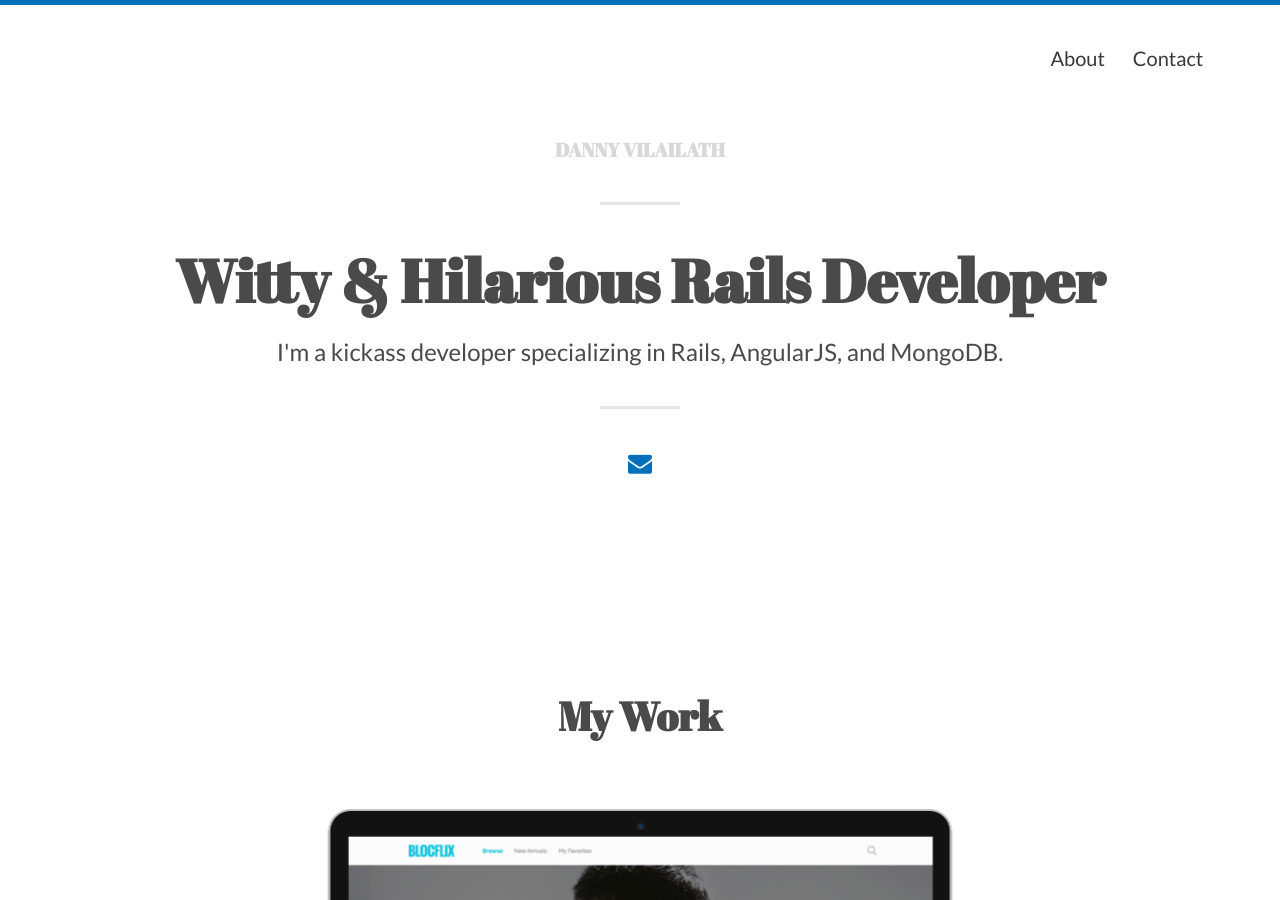
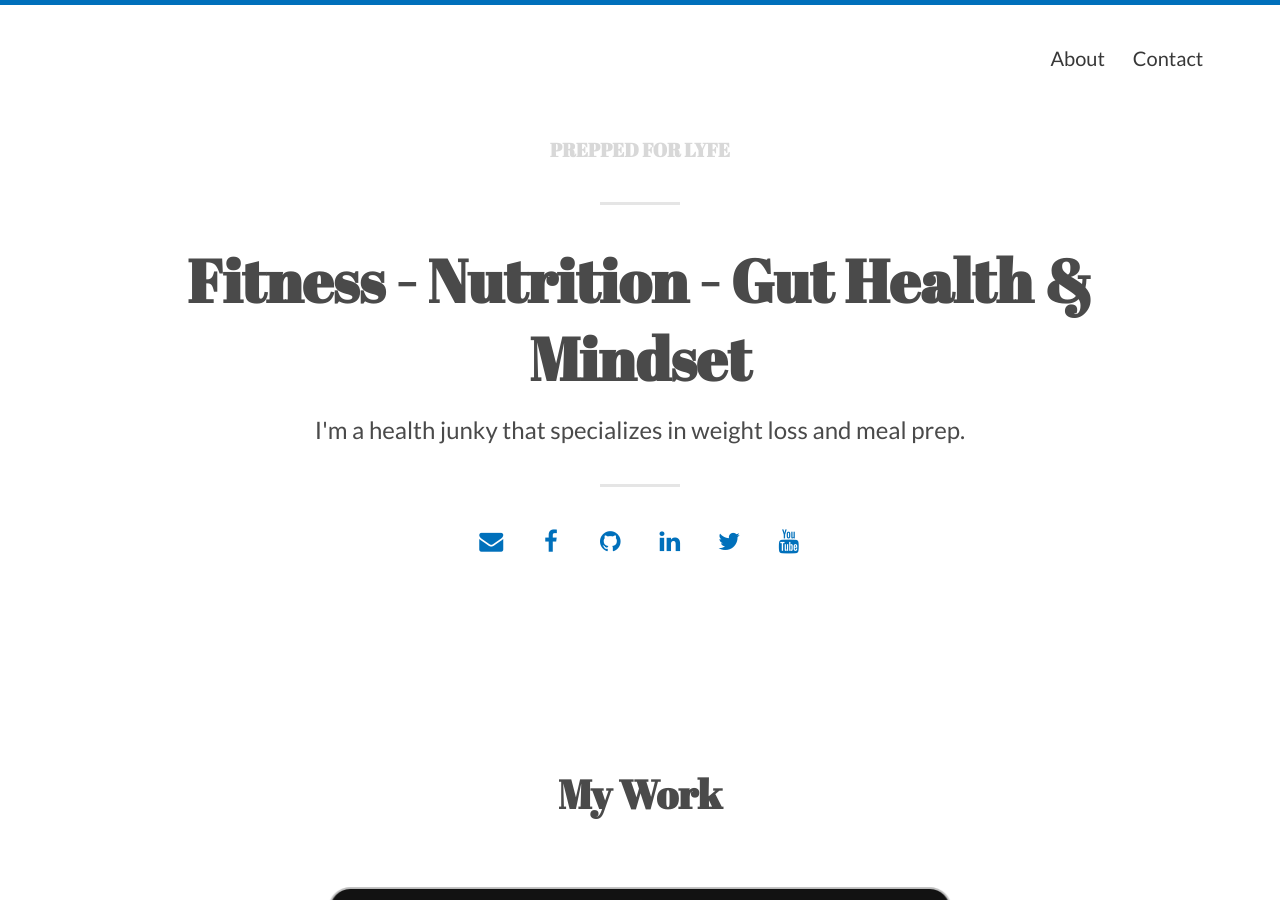
Before and after one commit to Bloc/portfolio-kami, a Jekyll site: the page built from index.html, in a window 1280 px wide and 900 px high. Built offline with Jekyll 4.4.1, drawn with Linux system fonts in a browser that asks for light colours; nearby versions of some CDN libraries; the list of posts is cut into pages by our own code.

Commit message:
update social media

```diff
--- a/_config.yml
+++ b/_config.yml
@@ -5,41 +5,41 @@
 # THEME-SPECIFIC CONFIGURATION
 theme_settings:
   # Meta
-  title: Danny Vilailath # Your name will go here
-  description: "A personal portfolio and blog website" # used by search engines
+  title: Prepped For Lyfe # Your name will go here
+  description: "fitness, nutrition, gut health, and mindset" # used by search engines
 
   # Header and footer text
   header_text: >
-     <h1>Witty & Hilarious Rails Developer</h1>
-     <p>I'm a kickass developer specializing in Rails, AngularJS, and MongoDB.</p>
+     <h1>Fitness - Nutrition - Gut Health & Mindset</h1>
+     <p>I'm a health junky that specializes in weight loss and meal prep.</p>
   header_text_feature_image:
   footer_text: >
    Powered by <a href="http://jekyllrb.com">Jekyll</a> and made with love.
 
   # Icons
   rss: false
-  email_address: preppedforlyfe@gmail.com # Full email address, e.g. "sam@example.com"
+  email_address: "preppedforlyfe@gmail.com" # Full email address, e.g. "sam@example.com"
   behance:
   bitbucket:
   dribbble:
-  facebook:
+  facebook: "dannyvilailath"
   flickr:
-  github: # github profile name, e.g. "madebymunsters"
+  github: "preppedforlyfe" # github profile name, e.g. "madebymunsters"
   google_plus:
   instagram:
-  linkedin:  # Full URL
+  linkedin:  "https://www.linkedin.com/in/danny-vilailath-075058154/" # Full URL
   pinterest:
   reddit:
   soundcloud:
   stack_exchange:  # Full URL
   steam:
   tumblr:
-  twitter:
+  twitter: "dvilailath"
   wordpress:
-  youtube:
+  youtube: "UCIRIND_hqd3CeCBcZV-5rnA"
 
   # Scripts
-  google_analytics: # Tracking ID, e.g. "UA-000000-01"
+  google_analytics: "UA-129870729-1" # Tracking ID, e.g. "UA-000000-01"
   disqus_shortname:
   katex: true # Enable if using math markup
 
--- a/_includes/icons.html
+++ b/_includes/icons.html
@@ -152,7 +152,7 @@
 
 {% if site.theme_settings.youtube %}
 <li>
-	<a href="https://www.youtube.com/user/{{ site.theme_settings.youtube }}" title="{{ site.theme_settings.str_follow_on }} YouTube">
+	<a href="https://www.youtube.com/channel/{{ site.theme_settings.youtube }}" title="{{ site.theme_settings.str_follow_on }} YouTube">
 		<i class="fa fa-fw fa-youtube"></i>
 	</a>
 </li>
```
